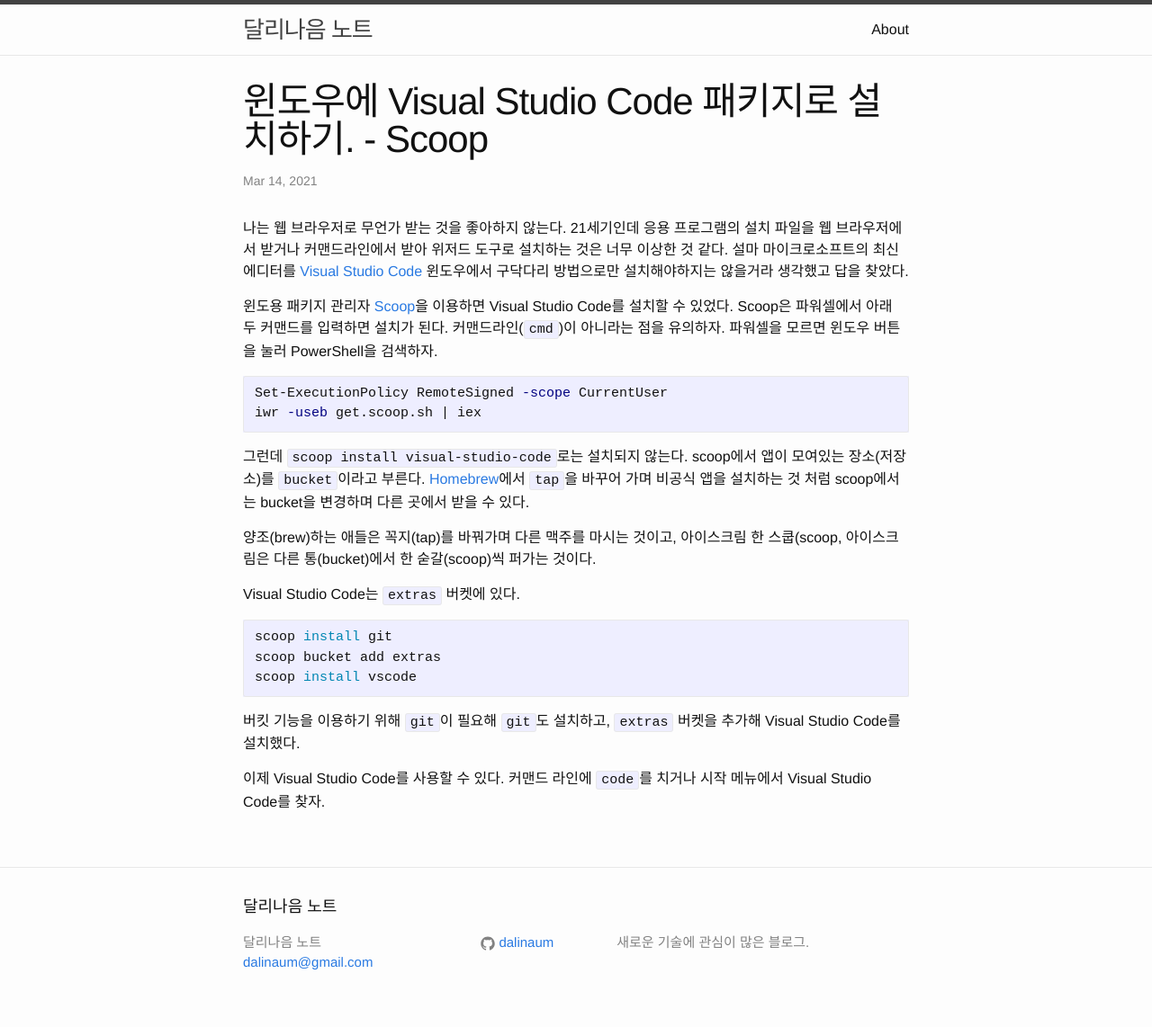
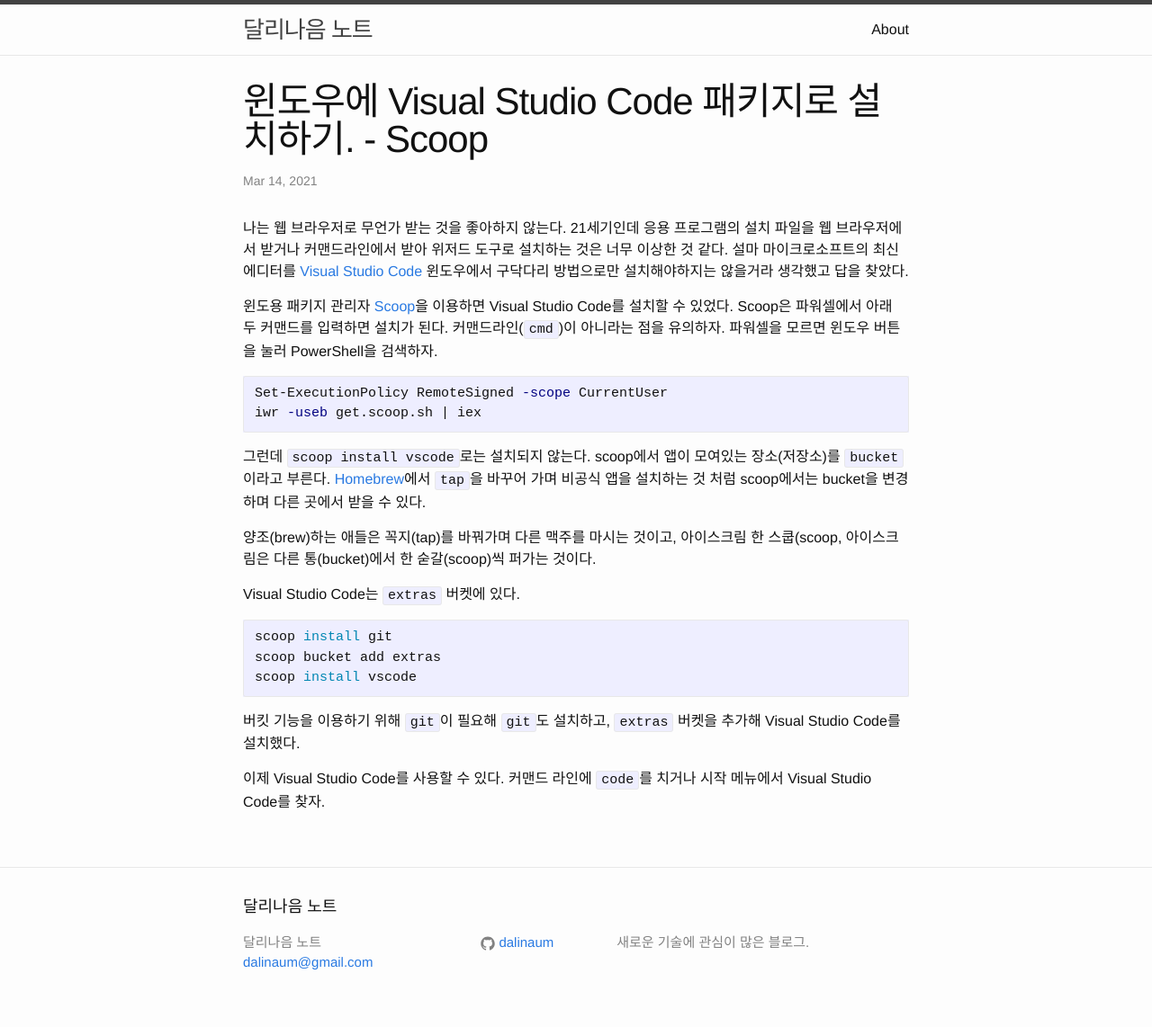
Before and after one commit to dalinaum/dalinaum.github.io, a Jekyll site: the page built from _posts/2021-03-14-scoop-visual-studio-code.markdown, in a window 1280 px wide. Shown: the whole page at 90% size. Built offline with Jekyll 4.4.1, drawn with Linux system fonts in a browser that asks for light colours.

Commit message:
문장 수정

````diff
--- a/_posts/2021-03-14-scoop-visual-studio-code.markdown
+++ b/_posts/2021-03-14-scoop-visual-studio-code.markdown
@@ -14,7 +14,7 @@
 iwr -useb get.scoop.sh | iex
 ```
 
-그런데 `scoop install visual-studio-code`로는 설치되지 않는다. scoop에서 앱이 모여있는 장소(저장소)를 `bucket`이라고 부른다. [Homebrew](https://brew.sh)에서 `tap`을 바꾸어 가며 비공식 앱을 설치하는 것 처럼 scoop에서는 bucket을 변경하며 다른 곳에서 받을 수 있다.
+그런데 `scoop install vscode`로는 설치되지 않는다. scoop에서 앱이 모여있는 장소(저장소)를 `bucket`이라고 부른다. [Homebrew](https://brew.sh)에서 `tap`을 바꾸어 가며 비공식 앱을 설치하는 것 처럼 scoop에서는 bucket을 변경하며 다른 곳에서 받을 수 있다.
 
 양조(brew)하는 애들은 꼭지(tap)를 바꿔가며 다른 맥주를 마시는 것이고, 아이스크림 한 스쿱(scoop, 아이스크림은 다른 통(bucket)에서 한 숟갈(scoop)씩 퍼가는 것이다.
 
````
